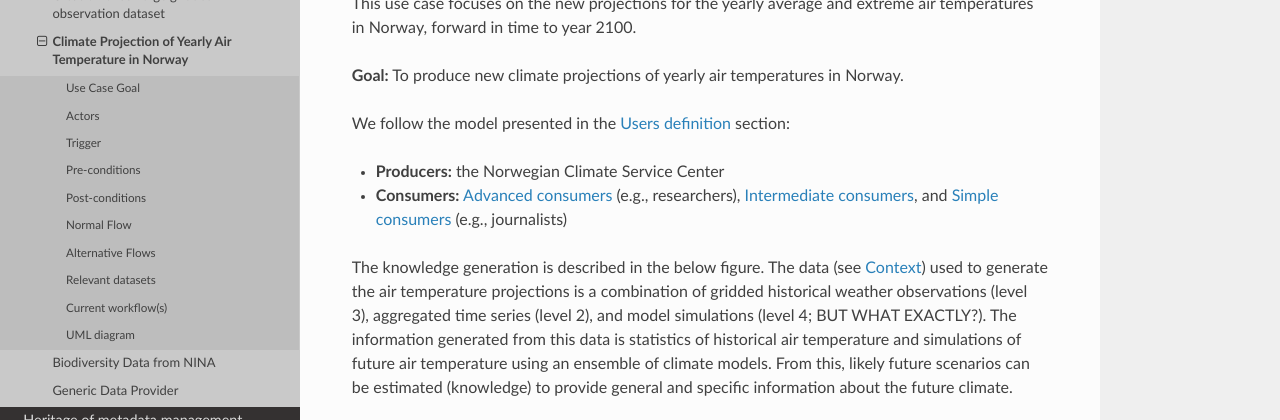
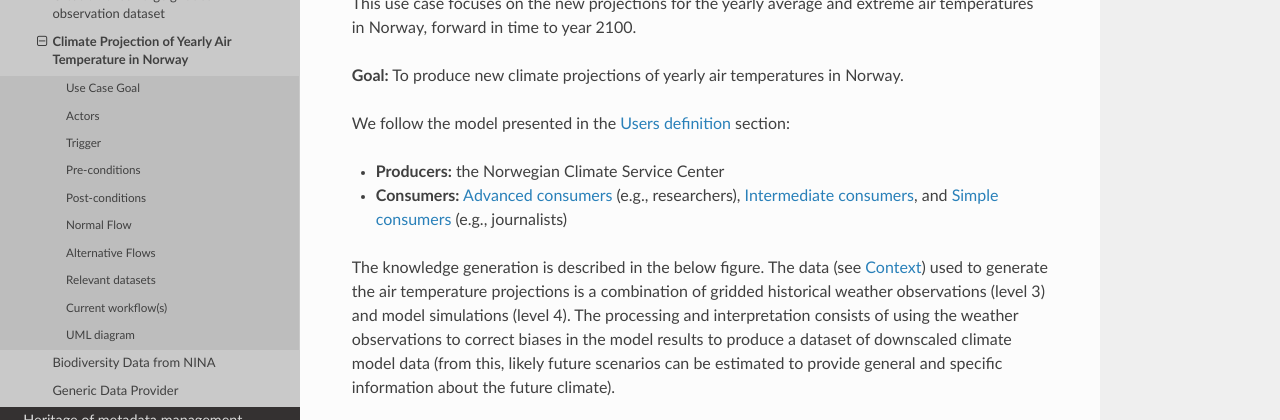
Before and after one commit to metno/S-ENDA-documentation, a Sphinx documentation site: the page built from source/use_case_climate_projection.rst, in a window 1280 px wide and 900 px high, scrolled down 621 px, cut to the strip 0-420 px from the top of the window. Built offline with Sphinx 7.4.7 and the Read the Docs theme 2.0.0, drawn with Linux system fonts in a browser that asks for light colours; pages that are not in the unit, such as notebooks, are missing from menus; some of the changed text lies outside the part shown.

Commit message:
#210: updated figures and related text

```diff
--- a/source/use_case_climate_projection.rst
+++ b/source/use_case_climate_projection.rst
@@ -10,17 +10,11 @@
    Brief description of the reason for and outcome of this Use Case, or a high-level description of
    the sequence of actions and the outcome of executing the Use Case.
 
-Various users who work with climate adaptation or products for climate adaptation must obtain relevant data on expected future climate change
-(climate projections), including hydrology and natural hazards. The Norwegian Climate Service Center will calculate new climate and hydrology
-projections (expected changes in the future) for Norway up to the year 2100.
+Various users who work with climate adaptation or products for climate adaptation must obtain relevant data on expected future climate change (climate projections), including hydrology and natural hazards. The Norwegian Climate Service Center will calculate new climate and hydrology projections (expected changes in the future) for Norway up to the year 2100.
 
-Climate projections have a systematic bias for temperature and precipitation. Because of this they run climate models for 100 years or so,
-such that they have an overlap with observational gridded datasets for 30-40 years. The time period where the climate projections and
-observational datasets overlaps is used to compute systematic differences that are used to rescale climate projections such that
-the systematic differences are removed.
+Climate projections have a systematic bias for temperature and precipitation. Because of this they run climate models for 100 years or so, such that they have an overlap with observational gridded datasets for 30-40 years. The time period where the climate projections and observational datasets overlaps is used to compute systematic differences that are used to rescale climate projections such that the systematic differences are removed.
 
-National services (such at MET) downscale and remove biases from the global projections to get it to fit more locally.
-MET downscales using both numerical models and stastical methods.
+National services (such at MET) downscale and remove biases from the global projections to get it to fit more locally. MET downscales using both numerical models and stastical methods.
 
 This use case focuses on the new projections for the yearly average and extreme air temperatures in Norway, forward in time to year 2100.
 
@@ -32,8 +26,7 @@
 
 * **Consumers:** :ref:`advanced-consumers` (e.g., researchers), :ref:`intermediate-consumers`, and :ref:`simple-consumers`  (e.g., journalists)
 
-The knowledge generation is described in the below figure. The data (see :ref:`user-analysis-context`) used to generate the air temperature
-projections is a combination of gridded historical weather observations (level 3), aggregated time series (level 2), and model simulations (level 4; BUT WHAT EXACTLY?). The information generated from this data is statistics of historical air temperature and simulations of future air temperature using an ensemble of climate models. From this, likely future scenarios can be estimated (knowledge) to provide general and specific information about the future climate.
+The knowledge generation is described in the below figure. The data (see :ref:`user-analysis-context`) used to generate the air temperature projections is a combination of gridded historical weather observations (level 3) and model simulations (level 4). The processing and interpretation consists of using the weather observations to correct biases in the model results to produce a dataset of downscaled climate model data (from this, likely future scenarios can be estimated to provide general and specific information about the future climate).
 
 .. uml:: information_to_knowledge_klima_leveranse.puml
 
--- a/source/use_cases.rst
+++ b/source/use_cases.rst
@@ -23,5 +23,7 @@
    use_case_climate_projection.rst
    use_case_NINA.rst
    use_case_generic_provider.rst
-   .. use_case_klimafremskrivninger_bruker.rst
-   .. use_case_klimafremskrivninger_leveranse.rst
+
+..
+   use_case_klimafremskrivninger_bruker.rst
+   use_case_klimafremskrivninger_leveranse.rst
--- a/source/users.rst
+++ b/source/users.rst
@@ -14,11 +14,11 @@
 
 .. uml:: information_to_knowledge.puml
 
-As displayed in the above figure, data can be used to generate tailored knowledge (e.g., about flight conditions) for end users. This is presented as information in the form of actual data, illustrations, text or other forms of communication. In this context, an illustration is a representation of data, whereas data means the numerical values needed to analyse and interpret a natural process (i.e., calibrated or with calibration information; it must be possible to understand the meaning of the numerical value from the available and machine-readable information).
+As displayed in the above figure, data is processed and interpreted to generate knowledge (e.g., about the weather) for end users. The knowledge can be presented as information in the form of actual data, illustrations, text or other forms of communication. In this context, an illustration is a representation of data, whereas data means the numerical values needed to analyse and interpret a natural process (i.e., calibrated or with calibration information; it must be possible to understand the meaning of the numerical value from the available and machine-readable information).
 
 :Definition: Data means the numerical values needed to analyse and interpret a natural process (i.e., calibrated or with calibration information; it must be possible to understand the meaning of the numerical value from the available and machine-readable information).
 
-Users typically consume some type of data in order to do something, and produce a new type of data. Following the `WMO WIGOS definition for levels of data <http://codes.wmo.int/wmdr/_LevelOfData>`_, data comes at different levels (see the below table). The columns in the below table define the observation source (i.e., automatic, manual, human) of the data. The observation source definitions follow the `WMO WIGOS definition for source of observation <http://codes.wmo.int/wmdr/_SourceOfObservation>`_.
+Users typically consume some type of data in order to process and interpret it, and produce knowledge, e.g., in the form of a new dataset or other information. Following the `WMO WIGOS definition for levels of data <http://codes.wmo.int/wmdr/_LevelOfData>`_, data comes at different levels (see the below table). The columns in the below table define the observation source (i.e., automatic, manual, human) of the data. The observation source definitions follow the `WMO WIGOS definition for source of observation <http://codes.wmo.int/wmdr/_SourceOfObservation>`_.
 
 =========  ================================================  ================================================  ================================================
   Level                       Automatic                                            Manual                                              Human
```
Also changed, not shown: other parts of source/use_case_climate_projection.rst (+1 -1 lines), source/use_case_northern_lights.rst (+0 -14 lines), 4 other files.
